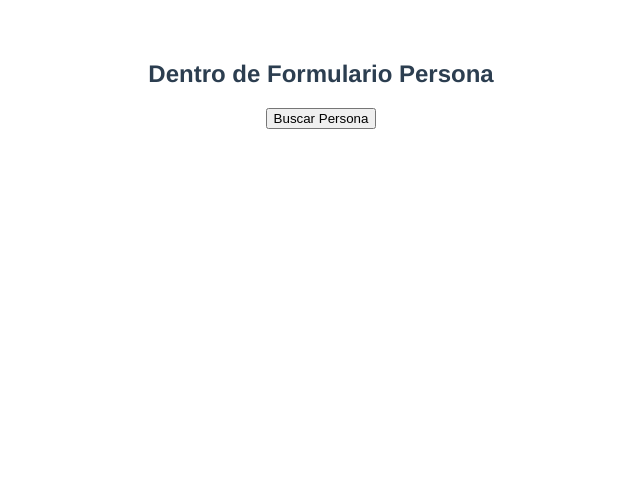
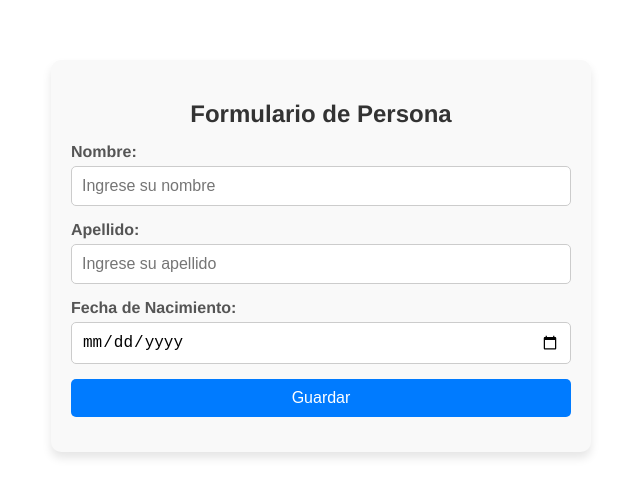
Before and after one commit to ArexDer/pw_vue_u3_p7_dr, a Vue app: page / in a window 1280 px wide. Shown: the top 496 px of the page, without its empty margins (319-959 px from the left). Built offline with nearby package versions, Linux system fonts and the light colour scheme.

Commit message:
Hacer el formulario de Persona

```diff
--- a/src/components/FormularioComponente.vue
+++ b/src/components/FormularioComponente.vue
@@ -1,30 +1,95 @@
 <template>
-
-    <div>
-        <h2>Dentro de Formulario Persona</h2>
-        <button @click="buscarPersona">Buscar Persona</button>
+    <div class="form-container">
+        <h2>Formulario de Persona</h2>
+        <form class="formulario">
+            <div class="form-group">
+                <label for="nombre">Nombre:</label>
+                <input type="text" id="nombre"  placeholder="Ingrese su nombre">
+            </div>
+            <div class="form-group">
+                <label for="apellido">Apellido:</label>
+                <input type="text" id="apellido" placeholder="Ingrese su apellido">
+            </div>
+            <div class="form-group">
+                <label for="fechaNacimiento">Fecha de Nacimiento:</label>
+                <input type="date" id="fechaNacimiento" >
+            </div>
+            <div class="form-group">
+                <button type="submit" class="btn-submit">Guardar</button>
+            </div>
+        </form>
     </div>
-
 </template>
 
-
 <script>
-import { obtenerPorIdFachada  } from '../client/PersonaClient.js';
 export default {
     mounted() {
         console.log('Se montó en la página el componente FormularioComponente.vue');
-    },
-
+    }
 }
 </script>
 
-methods: {
-    async buscarPersona(){
-        const persona = await obtenerPorIdFachada(1);
-        console.log(persona);
-    }
-},
+<style scoped>
+.form-container {
+    display: flex;
+    flex-direction: column;
+    align-items: center;
+    margin: 20px auto;
+    padding: 20px;
+    max-width: 500px;
+    background: #f9f9f9;
+    border-radius: 10px;
+    box-shadow: 0 6px 10px rgba(0, 0, 0, 0.1);
+}
 
-<style>
+h2 {
+    color: #333;
+    font-size: 1.5rem;
+    margin-bottom: 15px;
+}
 
+.formulario {
+    width: 100%;
+    text-align: left;
+}
+
+.form-group {
+    display: flex;
+    flex-direction: column;
+    margin-bottom: 15px;
+}
+
+label {
+    font-weight: bold;
+    margin-bottom: 5px;
+    color: #555;
+}
+
+input {
+    padding: 10px;
+    border: 1px solid #ccc;
+    border-radius: 5px;
+    font-size: 1rem;
+    transition: border-color 0.3s ease;
+}
+
+input:focus {
+    border-color: #007bff;
+    outline: none;
+}
+
+.btn-submit {
+    background: #007bff;
+    color: white;
+    border: none;
+    padding: 10px;
+    font-size: 1rem;
+    border-radius: 5px;
+    cursor: pointer;
+    transition: background 0.3s ease;
+}
+
+.btn-submit:hover {
+    background: #0056b3;
+}
 </style>
```
